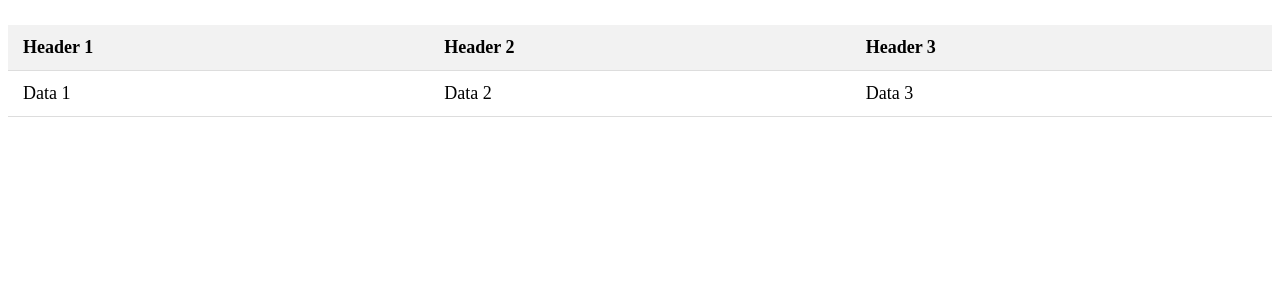
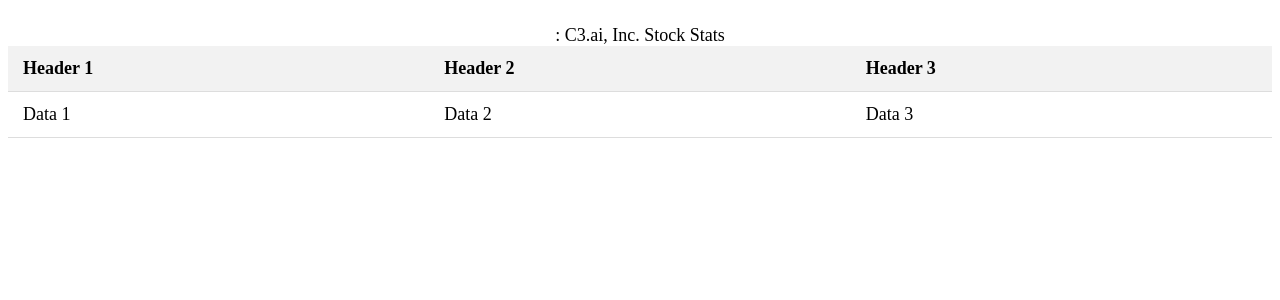
Before and after one commit to andyroediger/mypythonapp, a Flask app: page /ai in a window 1280 px wide. Shown: the top 300 px of the page. Run offline with Flask 3, Linux system fonts and the light colour scheme; parts of the project's set-up code (start-up, migrations or seed data) failed here and were passed over.

Commit message:
text update1

```diff
--- a/templates/ai.html
+++ b/templates/ai.html
@@ -11,6 +11,7 @@
 <body>
 
     <table class="styled-table">
+        <caption>: C3.ai, Inc. Stock Stats</caption>
         <thead>
             <tr>
                 <th>Header 1</th>
```
